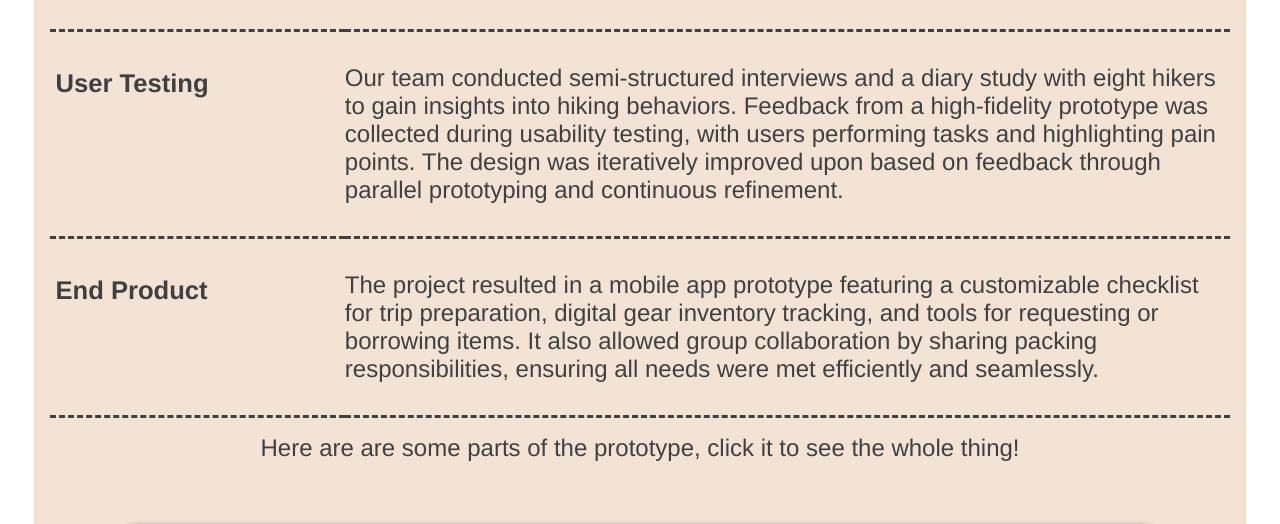
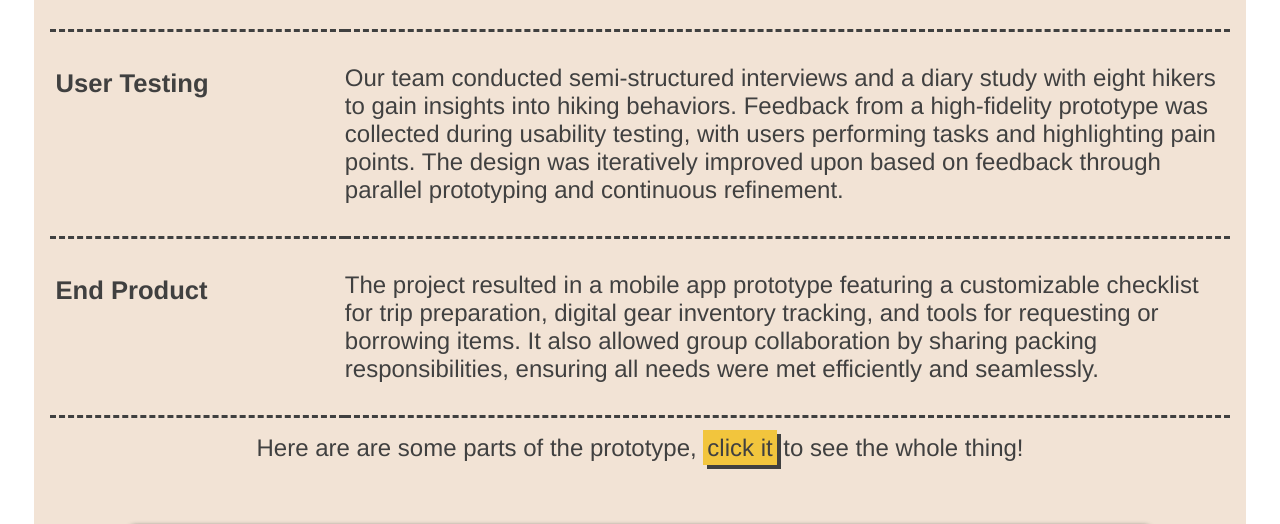
Before and after one commit to oskarrebermark/Oskar-Axel-Web, a plain HTML site: page projects.html in a window 1280 px wide. Shown: the part 796-1320 px from the top of the page. Drawn offline with Linux system fonts and the light colour scheme; a script that the page names is missing.

Commit message:
small changes to homepage, added more space under contentbackground

```diff
--- a/projects.html
+++ b/projects.html
@@ -63,7 +63,8 @@
                     <div class="gridItem"><p>The project resulted in a mobile app prototype featuring a customizable checklist for trip preparation, digital gear inventory tracking,
                     and tools for requesting or borrowing items. It also allowed group collaboration by sharing packing responsibilities, ensuring all needs were met efficiently and seamlessly.</p></div>
 
-                    <div class="griItem projEnd"><p>Here are are some parts of the prototype, click it to see the whole thing!</p>
+                    <div class="griItem projEnd">
+                        <p>Here are are some parts of the prototype, <a class="clickable" href="https://www.figma.com/proto/JI7gso7NeuaHWgyLZkHq8L/Summate?node-id=0-1&t=ILEH0shLTm3kZXvw-1">click it</a> to see the whole thing!</p>
                     </div>
 
                     <div class="gridItem projEnd">
@@ -147,5 +148,6 @@
 
     </div>
 
+
 </body>
 </html>
--- a/style.css
+++ b/style.css
@@ -23,8 +23,7 @@
 body {
     background-color: white;
     background-size: auto 100%;
-    min-height: 200vh;
-    background-repeat: space;
+    min-height: 100%;
     margin-top: 2%;
     overflow-x: hidden;
 }
@@ -170,6 +169,10 @@ h3 {
     align-content: center;
     border-bottom-style: none;
 }
+
+.homeInfo {
+    margin-bottom: 15%;
+}
 /*------------------------------------------------------------------------------------------*/
 
 
@@ -296,15 +299,20 @@ h3 {
     color: var(--black);
 }
 
+.clickable {
+    text-decoration: none;
+    font-weight: 400;
+    font-size: 1em;
+    padding: 0.5vh;
+    background-color: var(--yellow);
+    box-shadow: 4px 4px var(--black);
+}
+
 .projEndPair {
     display: inline-flex;
     width: 100%;
     grid-template-columns: auto;
     justify-content: center;
-}
-
-#clickable {
-    text-decoration: underline;
 }
 /*------------------------------------------------------------------------------------------*/
 
```
Also changed, not shown: index.html (+3 -2 lines).
